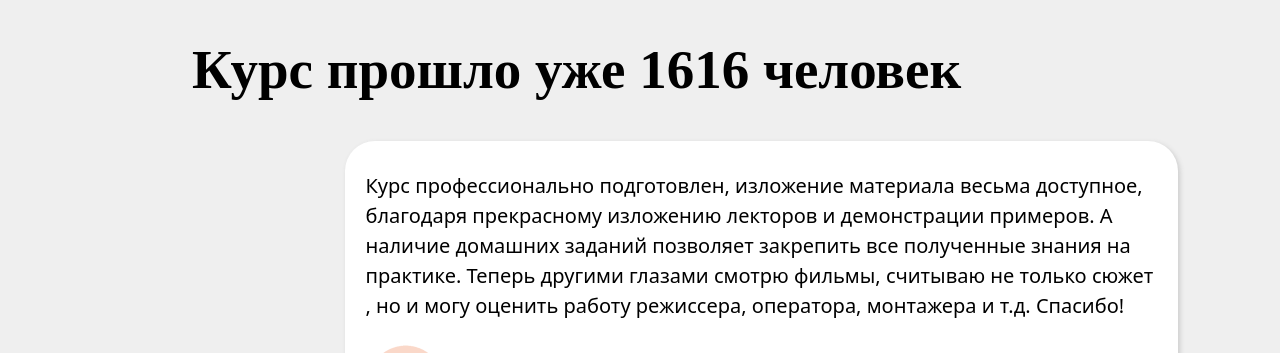
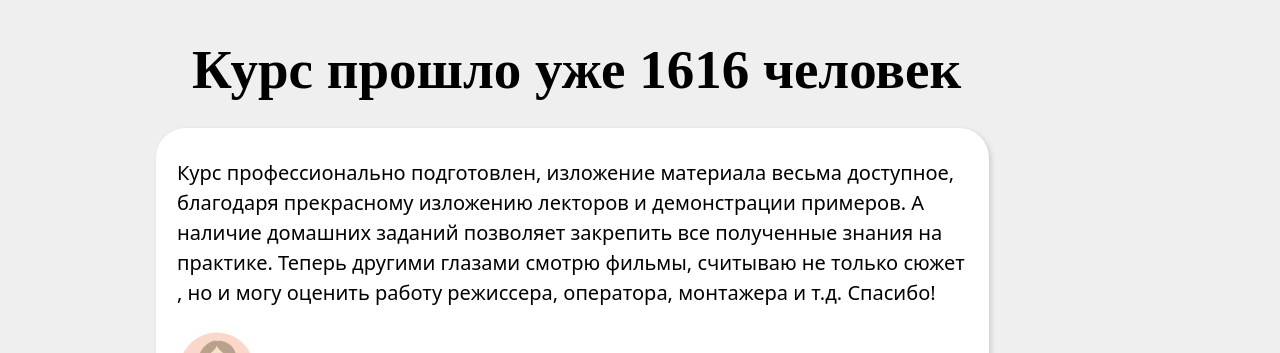
Before and after one commit to hadiyevaxumar1/XumarHadiyeva, a plain HTML site: page ders.html in a window 1280 px wide. Shown: the part 4190-4543 px from the top of the page. Drawn offline with Linux system fonts and the light colour scheme; a web font is replaced by a local one.

Commit message:
Update ders.css

```diff
--- a/ders.css
+++ b/ders.css
@@ -1,6 +1,10 @@
+
 @font-face{
     font-family: 'Slab';
     src: url(new/Roboto_Slab.zip);
+ }
+ body{
+overflow-x: hidden;
  }
 
  *{
@@ -275,10 +279,10 @@
     height: 248px;
     margin-top: 11px;
     padding: 21px;
-    margin: auto;
     border-radius: 14px;
     background-color: white;
     box-shadow: 2px 2px 5px #ccc;
+    margin-left: 35px;
    }
 
    .face{
@@ -666,7 +670,7 @@
           height: 261px;
           margin-top: 11px;
           padding: 21px;
-          margin: auto;
+          margin-left: 35px;
           border-radius: 17px;
           background-color: white;
           box-shadow: 2px 2px 5px #ccc;
@@ -1076,7 +1080,7 @@
        width: 791px;
        height: 451px;
        padding: 21px;
-       margin: 44px auto;
+       margin-left: 35px;
        border-radius: 30px;
        background-color: white;
        box-shadow: 2px 2px 5px #ccc;
```
